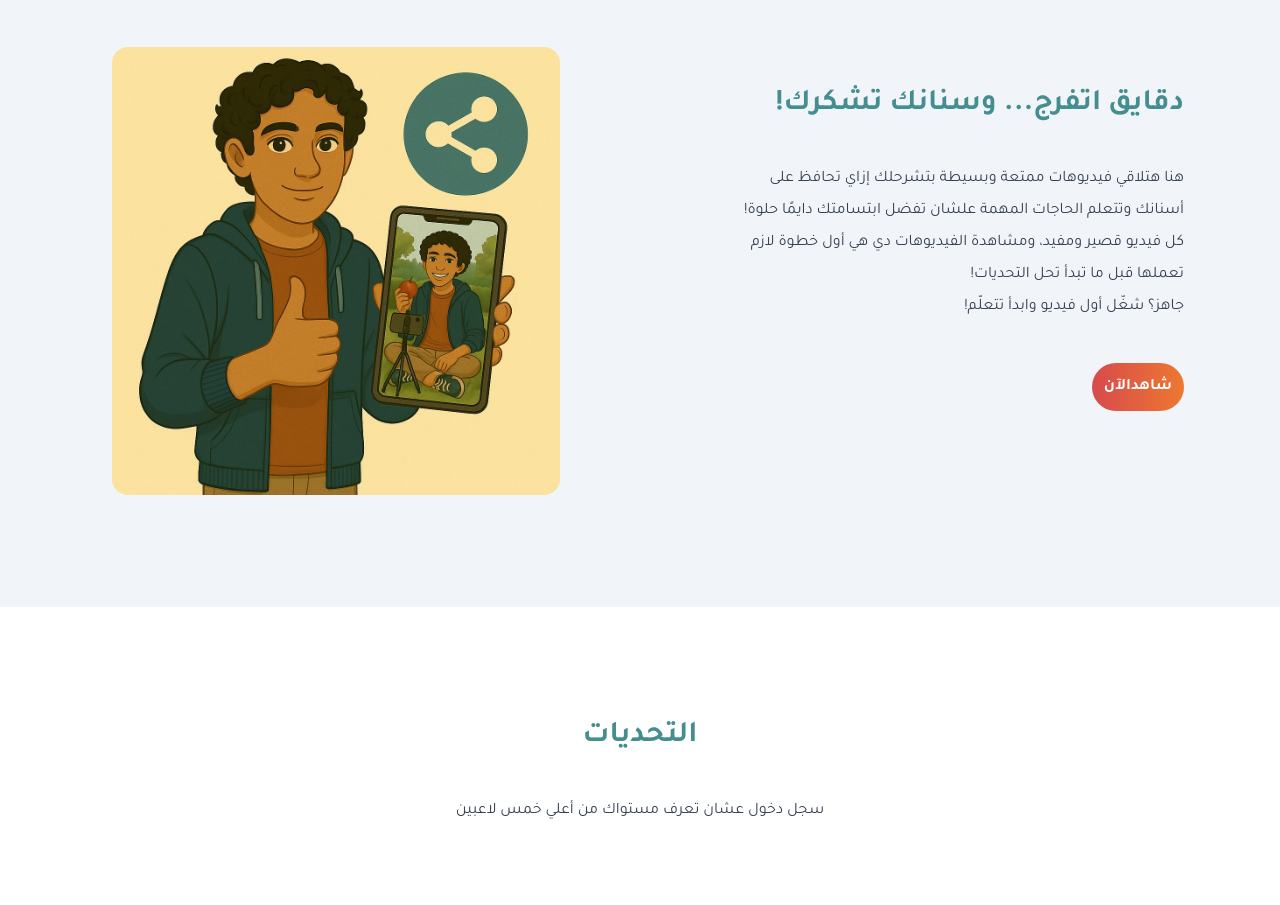
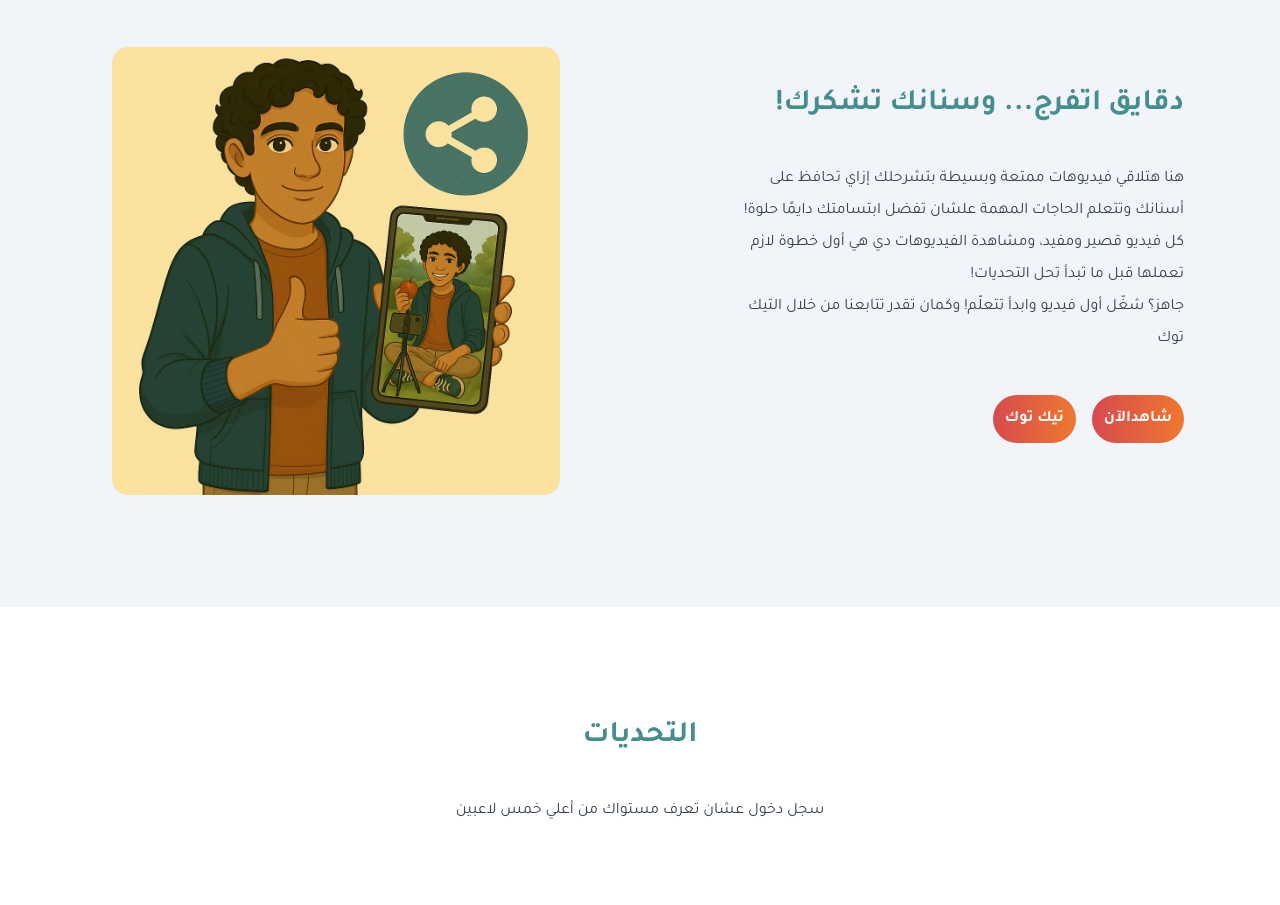
Before and after one commit to yosrelrefaai/Denta-Verse, a React (Create React App) app: page / in a window 1280 px wide. Shown: the part 2140-3045 px from the top of the page. Built offline with nearby package versions, Linux system fonts and the light colour scheme; no server answers; what tailwindcss-rtl would draw is missing.

Commit message:
last updates

```diff
--- a/src/App.js
+++ b/src/App.js
@@ -7,7 +7,7 @@ import ThirdChallenge from './ThirdChallenge';
 import Strongteeeth from './Strongteeth';
 import Weakteeth from './Weakteeth';
 import Videocomponent from './videocomponent';
-import ProtectedRoute from './ProtectedRoute';
+
 import Footer from './Footer';
 
 import { Route,Link,Routes } from 'react-router-dom';
--- a/src/index.js
+++ b/src/index.js
@@ -4,15 +4,15 @@ import './index.css';
 import App from './App';
 import reportWebVitals from './reportWebVitals';
 import {BrowserRouter} from 'react-router-dom';
-import Usercontext from './usercontext';
+
 
 const root = ReactDOM.createRoot(document.getElementById('root'));
 root.render(
-  <Usercontext>
+
   <BrowserRouter>
     <App />
   </BrowserRouter>
-</Usercontext>
+
 
 );
 
--- a/src/usercontext.js
+++ /dev/null
@@ -1,21 +0,0 @@
-import { createContext ,useState ,useEffect } from "react";
-import { onAuthStateChanged } from "firebase/auth";
-import { auth } from "./Firebase";
- export const Authcontext = createContext();
-export default function Usercontext({children}){
-  const[currentuser , setcurrentuser]=useState(null);
-  const[loading , setloading]=useState(true);
-  useEffect(()=>{
-    const unsubscribe = onAuthStateChanged(auth ,(user)=>{
-        setcurrentuser(user);
-        setloading(false);
-    })
-    return ()=> unsubscribe();
-  },[]);
-  return(
-    <Authcontext.Provider value={{currentuser}}>
-           {!loading && children}
-    </Authcontext.Provider>
-  )
-}
-export const useAuth = () => Usercontext(Authcontext);
--- a/src/videocomponent.js
+++ b/src/videocomponent.js
@@ -20,6 +20,14 @@ export default function Videocomponent(){
         <br></br> كل فيديو قصير ومفيد، ومشاهدة الفيديوهات دي هي أول خطوة لازم تعملها قبل ما تبدأ تحل التحديات!<br></br>
         جاهز؟ شغّل أول فيديو وابدأ تتعلّم!
                   </p>
+                  <a href='https://www.tiktok.com/@denta.verse?_t=ZS-8wYIzxY8vMG&_r=1'>
+          <button
+          className="bg-gradient-to-r from-teal-custom-Poppy to-teal-custom-orange rounded-full text-white text-base p-3 font-semibold transition-all duration-500 tranform hover:scale-105"
+        >
+
+          اعرف أكتر
+        </button>
+        </a>
                        </div>
                      </div>
 
--- a/src/videosection.js
+++ b/src/videosection.js
@@ -14,7 +14,9 @@ export default function Videosection(){
           هنا هتلاقي فيديوهات ممتعة وبسيطة بتشرحلك إزاي تحافظ على أسنانك وتتعلم الحاجات المهمة علشان تفضل ابتسامتك دايمًا حلوة!
 <br></br> كل فيديو قصير ومفيد، ومشاهدة الفيديوهات دي هي أول خطوة لازم تعملها قبل ما تبدأ تحل التحديات!<br></br>
 جاهز؟ شغّل أول فيديو وابدأ تتعلّم!
+وكمان تقدر تتابعنا من خلال التيك توك
           </p>
+          <div className='flex flex-col  sm:flex-row gap-12 lg:gap-4'>
           <Link to="/videoes">
           <button
           className="bg-gradient-to-r from-teal-custom-Poppy to-teal-custom-orange rounded-full text-white text-base p-3 font-semibold transition-all duration-500 tranform hover:scale-105"
@@ -23,6 +25,15 @@ export default function Videosection(){
           شاهدالآن
         </button>
         </Link>
+        <a href='https://www.tiktok.com/@denta.verse?_t=ZS-8wYIzxY8vMG&_r=1'>
+          <button
+          className="bg-gradient-to-r from-teal-custom-Poppy to-teal-custom-orange rounded-full text-white text-base p-3 font-semibold transition-all duration-500 tranform hover:scale-105"
+        >
+
+          تيك توك
+        </button>
+        </a>
+        </div>
                </div>
 
                {/* Left div - الأسئلة */}
```
